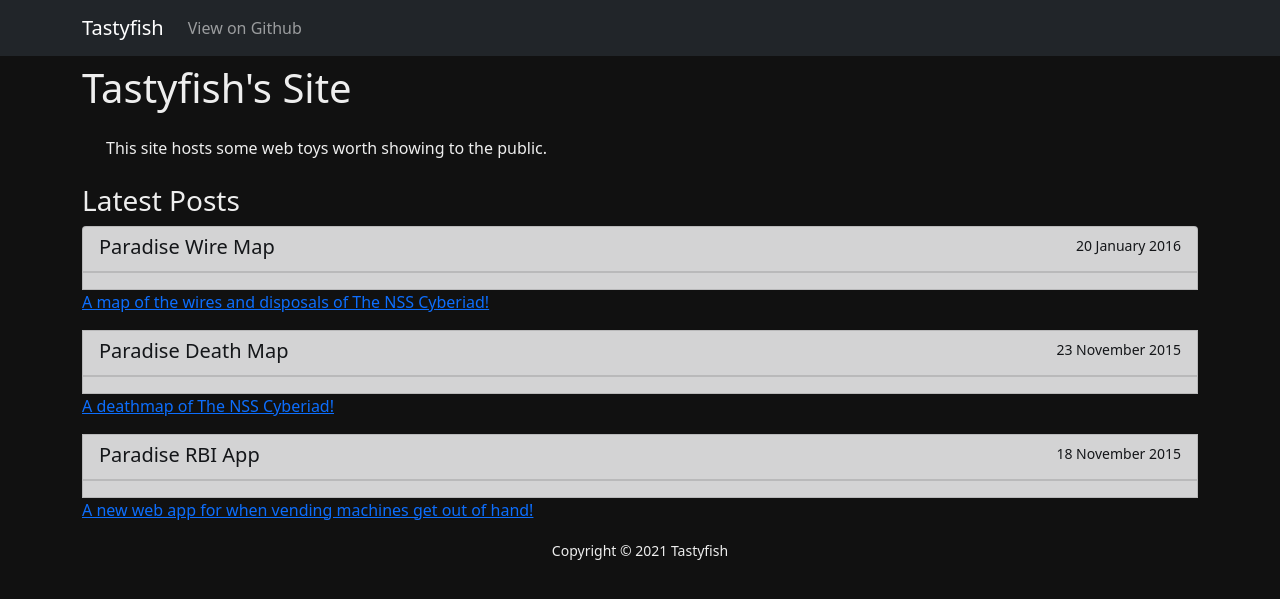
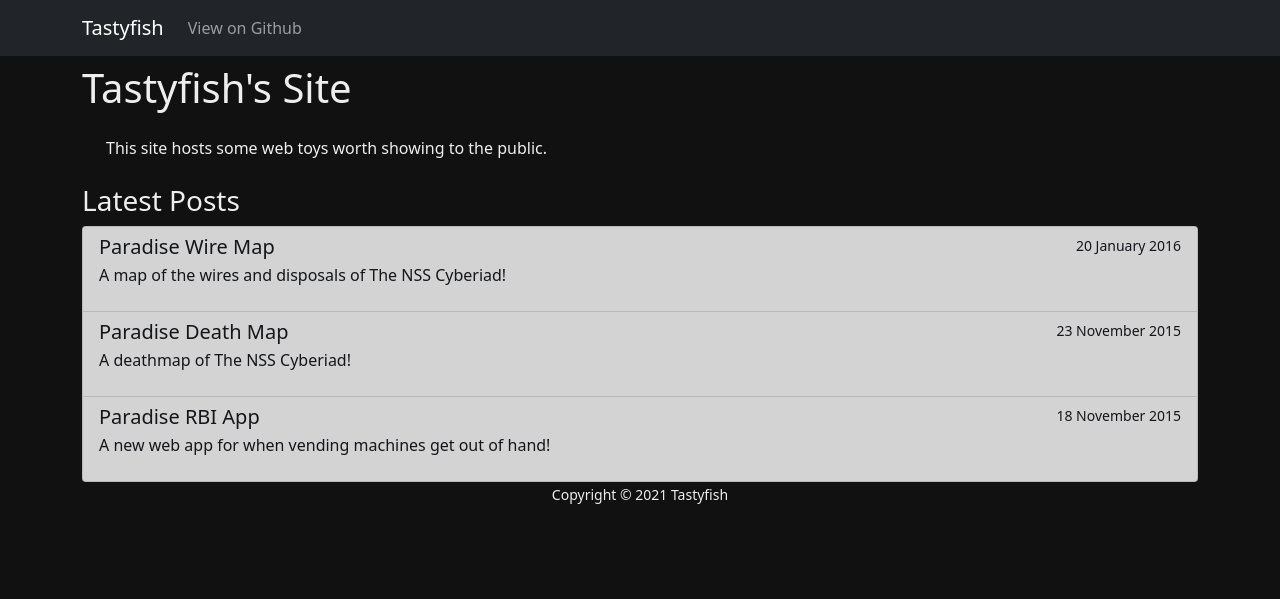
Before and after one commit to Tastyfish/tastyfish.github.io, a Jekyll site: the page built from index.html, in a window 1280 px wide. Shown: the top 599 px of the page. Built offline with Jekyll 4.4.1, drawn with Linux system fonts in a browser that asks for light colours.

Commit message:
Strip ALL html from previews

```diff
--- a/index.html
+++ b/index.html
@@ -66,7 +66,7 @@
 					<h5 class="mb-1">{{ post.title }}</h5>
 					<small>{{ post.date | date_to_long_string }}</small>
 				</div>
-				<p>{{ post.excerpt | remove: '<p>' | remove: '</p>' }}</p>
+				<p>{{ post.excerpt | strip_html }}</p>
 			</a>
 			{% endfor %}
 		</div>
```
